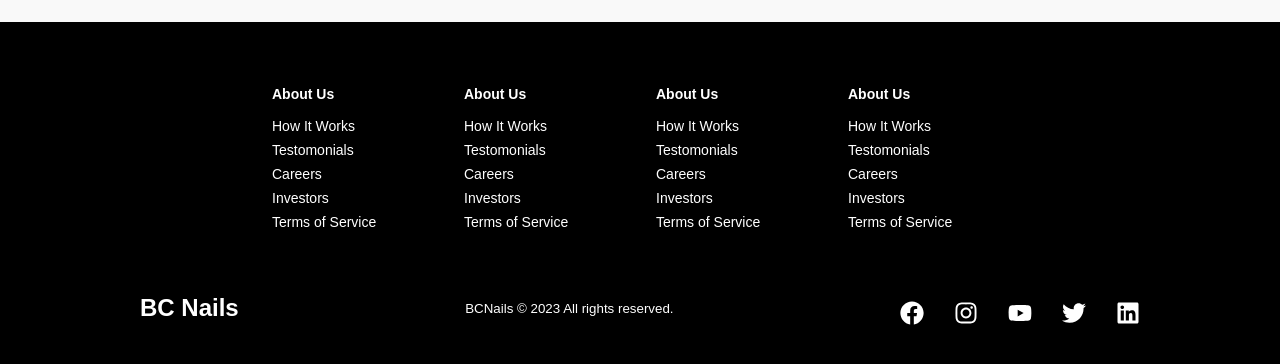
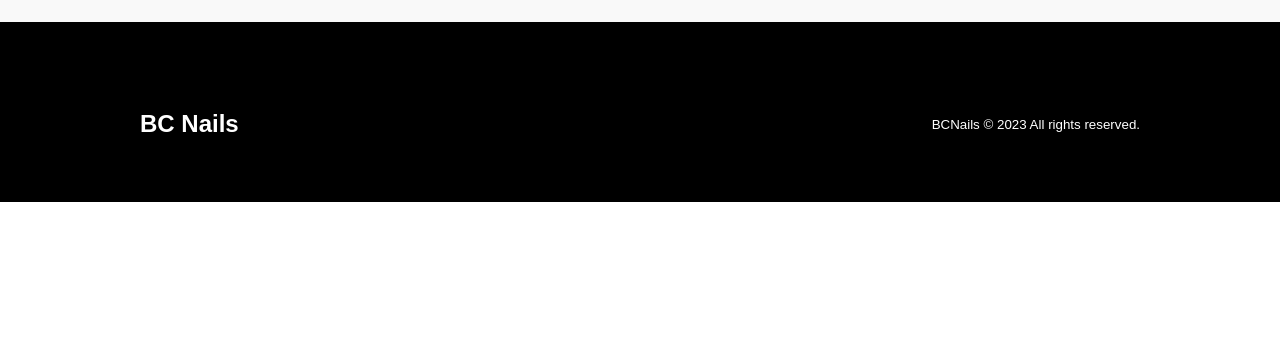
Before and after one commit to AyyyTran/bcnails, a React (Create React App) app: page / in a window 1280 px wide. Shown: the part 4158-4522 px from the top of the page. After the commit the page ends 4360 px from the top, so only its background shows below. Built offline with nearby package versions, Linux system fonts and the light colour scheme; a web font is replaced by a local one.

Commit message:
adjusted footer

```diff
--- a/src/Components/Footer/index.js
+++ b/src/Components/Footer/index.js
@@ -1,6 +1,12 @@
 import React from 'react';
 import {animateScroll as scroll} from 'react-scroll';
-import {FaFacebook, FaInstagram, FaYoutube, FaTwitter, FaLinkedin} from 'react-icons/fa';
+import {
+  FaFacebook,
+  FaInstagram,
+  FaYoutube,
+  FaTwitter,
+  FaLinkedin,
+} from 'react-icons/fa';
 import {
   FooterContainer,
   FooterLinksContainer,
@@ -27,67 +33,35 @@ const Footer = () => {
   return (
     <FooterContainer>
       <FooterWrap>
-        <FooterLinksContainer>
-          <FooterLinksWrapper>
-            <FooterLinkItems>
-              <FooterLinkTitle> About Us</FooterLinkTitle>
-              <FooterLink to='/'>How It Works</FooterLink>
-              <FooterLink to='/'>Testomonials</FooterLink>
-              <FooterLink to='/'>Careers</FooterLink>
-              <FooterLink to='/'>Investors</FooterLink>
-              <FooterLink to='/'>Terms of Service</FooterLink>
-            </FooterLinkItems>
-            <FooterLinkItems>
-              <FooterLinkTitle> About Us</FooterLinkTitle>
-              <FooterLink to='/'>How It Works</FooterLink>
-              <FooterLink to='/'>Testomonials</FooterLink>
-              <FooterLink to='/'>Careers</FooterLink>
-              <FooterLink to='/'>Investors</FooterLink>
-              <FooterLink to='/'>Terms of Service</FooterLink>
-            </FooterLinkItems>
-          </FooterLinksWrapper>
-          <FooterLinksWrapper>
-            <FooterLinkItems>
-              <FooterLinkTitle> About Us</FooterLinkTitle>
-              <FooterLink to='/'>How It Works</FooterLink>
-              <FooterLink to='/'>Testomonials</FooterLink>
-              <FooterLink to='/'>Careers</FooterLink>
-              <FooterLink to='/'>Investors</FooterLink>
-              <FooterLink to='/'>Terms of Service</FooterLink>
-            </FooterLinkItems>
-            <FooterLinkItems>
-              <FooterLinkTitle> About Us</FooterLinkTitle>
-              <FooterLink to='/'>How It Works</FooterLink>
-              <FooterLink to='/'>Testomonials</FooterLink>
-              <FooterLink to='/'>Careers</FooterLink>
-              <FooterLink to='/'>Investors</FooterLink>
-              <FooterLink to='/'>Terms of Service</FooterLink>
-            </FooterLinkItems>
-          </FooterLinksWrapper>
-        </FooterLinksContainer>
         <SocialMedia>
           <SocialMediaWrap>
-            <SocialLogo to='/' onClick={toggleHome}>
+            <SocialLogo to="/" onClick={toggleHome}>
               BC Nails
             </SocialLogo>
-            <WebsiteRights>BCNails © {new Date().getFullYear()} All rights reserved.</WebsiteRights>
-            <SocialIcons>
-              <SocialIconLink href='/' target='_blank' aria-label='Facebook'>
+            <WebsiteRights>
+              BCNails © {new Date().getFullYear()} All rights reserved.
+            </WebsiteRights>
+            {/* <SocialIcons>
+              <SocialIconLink href="/" target="_blank" aria-label="Facebook">
                 <FaFacebook />
               </SocialIconLink>
-              <SocialIconLink href='/' target='_blank' aria-label='Instagram'>
+              <SocialIconLink href="/" target="_blank" aria-label="Instagram">
                 <FaInstagram />
               </SocialIconLink>
-              <SocialIconLink href='/' target='_blank' aria-label='Youtube'>
+              <SocialIconLink href="/" target="_blank" aria-label="Youtube">
                 <FaYoutube />
               </SocialIconLink>
-              <SocialIconLink href='//www.twitter.com/username' target='_blank' aria-label='Twitter'>
+              <SocialIconLink
+                href="//www.twitter.com/username"
+                target="_blank"
+                aria-label="Twitter"
+              >
                 <FaTwitter />
               </SocialIconLink>
-              <SocialIconLink href='/' target='_blank' aria-label='Linkedin'>
+              <SocialIconLink href="/" target="_blank" aria-label="Linkedin">
                 <FaLinkedin />
               </SocialIconLink>
-            </SocialIcons>
+            </SocialIcons> */}
           </SocialMediaWrap>
         </SocialMedia>
       </FooterWrap>
```
